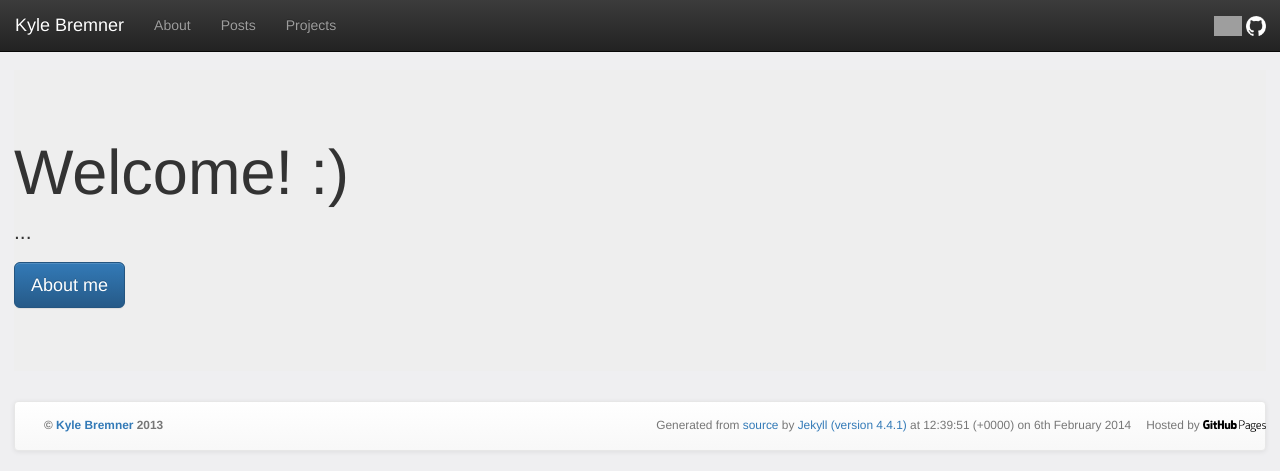
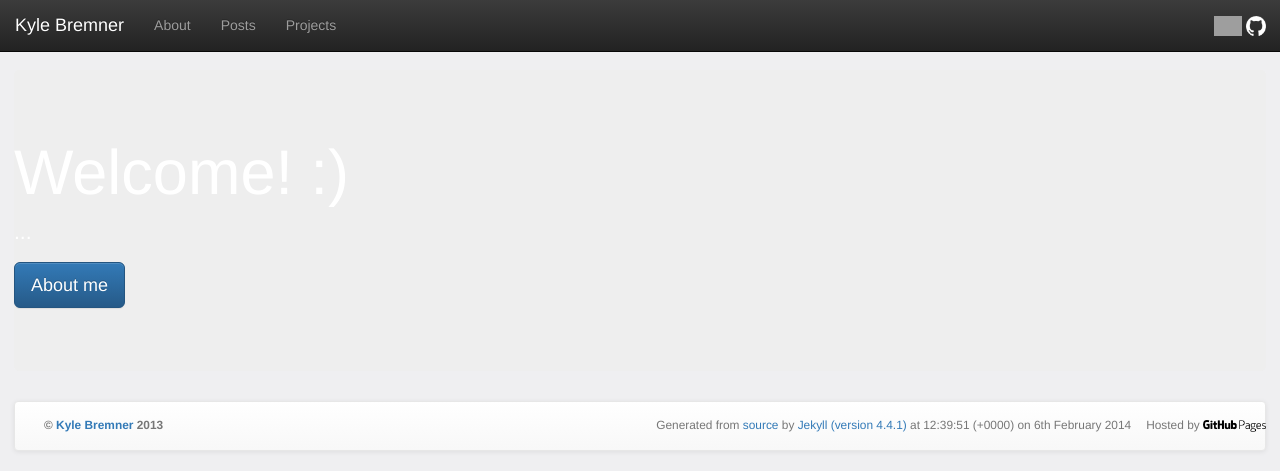
Before and after one commit to kbremner/kbremner.github.io, a Jekyll site: the page built from index.md, in a window 1280 px wide. Shown: the top 471 px of the page. Built offline with Jekyll 4.4.1, drawn with Linux system fonts in a browser that asks for light colours; nearby versions of some CDN libraries; Markdown is read by kramdown in place of the engine named in the settings; grey boxes are pictures that could not be loaded.

Commit message:
Updated index.md

```diff
--- a/index.md
+++ b/index.md
@@ -4,7 +4,7 @@ title: "Kyle Bremner | Software Engineer"
 published: true
 ---
 
-<div class="jumbotron">
+<div class="jumbotron" style="color: #FFF; border-radius: 5px;">
   <h1>Welcome! :)</h1>
   <p>...</p>
   <p><a class="btn btn-primary btn-lg" role="button" href="/about">About me</a></p>
```
